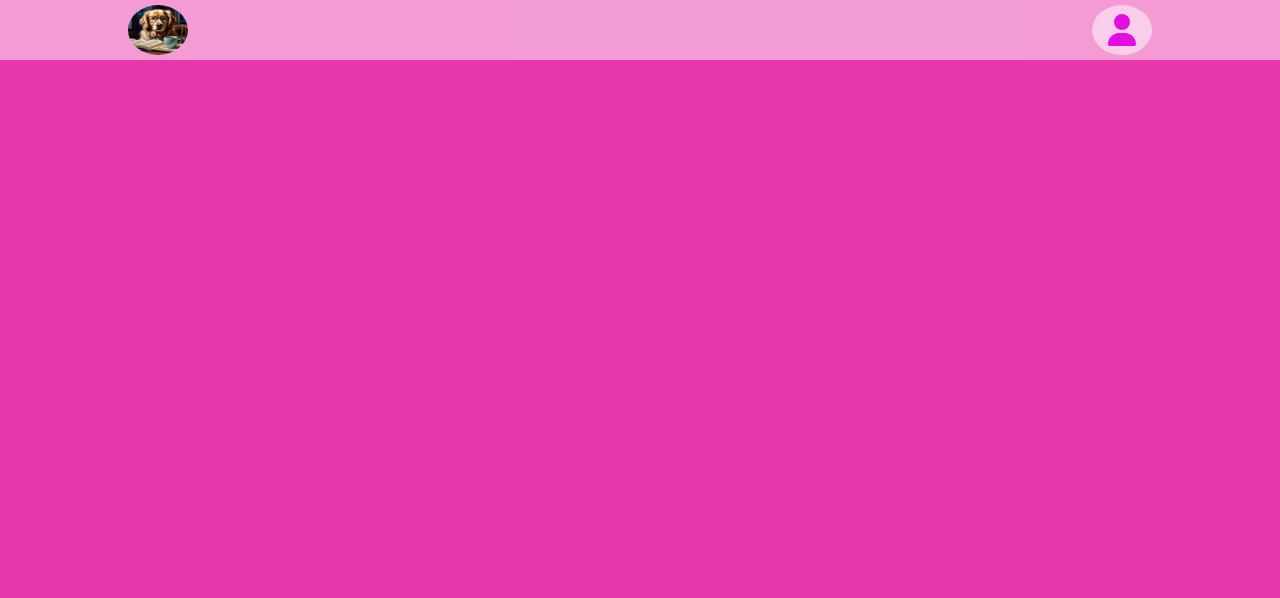
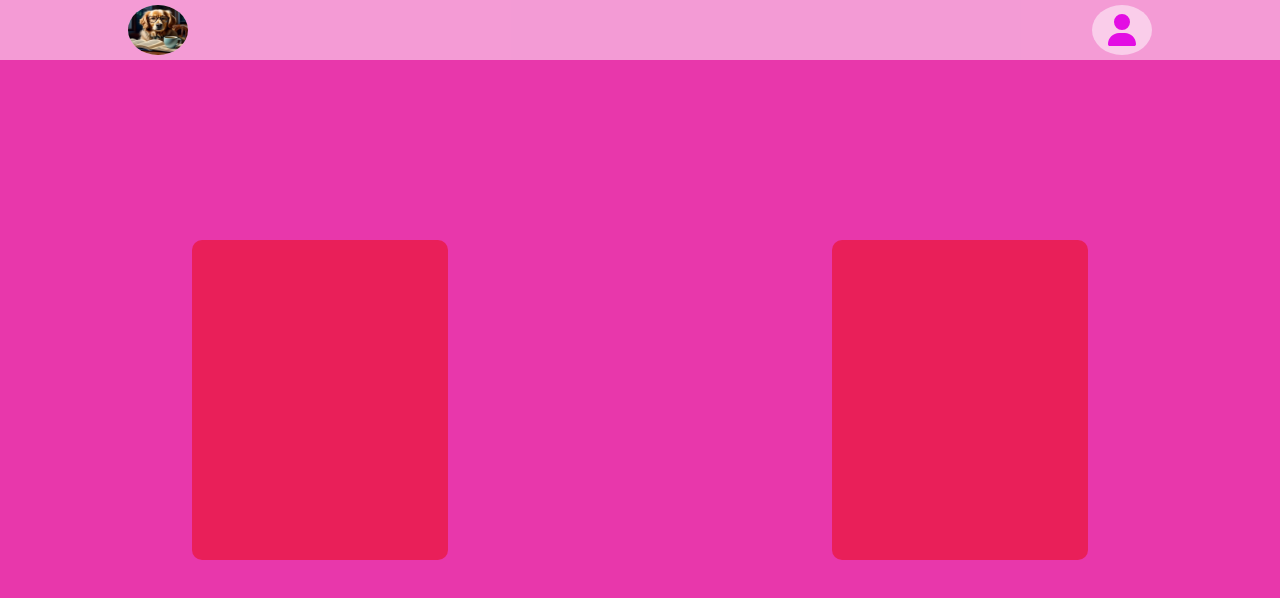
Before and after one commit to Gerenciar-gastos/Gerenciar_gastos_front, a React (Vite) app: page /home in a window 1280 px wide. Shown: the top 598 px of the page. Built offline with nearby package versions, Linux system fonts and the light colour scheme.

Commit message:
feat: creat container month

```diff
--- /dev/null
+++ b/src/assets/styled/homeStyled/MonthStyled.jsx
@@ -0,0 +1,23 @@
+import styled from "styled-components";
+
+
+export const All = styled.div`
+ background-color: #E837AB;
+ color: aliceblue;
+ width: 100vw;
+ height: 100vh;
+ display: flex;
+ justify-content: space-around;
+ align-items: center;
+`;
+
+export const Month = styled.div`
+  background-color: rgba(235, 8, 8, 0.5);
+  color: #a70ee9;
+  width: 20vw;
+  height: 40vh;
+  display: flex;
+  justify-content: space-between;
+  align-items: center;
+  border-radius: 10px;
+`;
--- a/src/pages/Home.jsx
+++ b/src/pages/Home.jsx
@@ -1,4 +1,4 @@
-import { All } from "../assets/styled/userStyled/loginStyled";
+import { All, Month } from "../assets/styled/homeStyled/MonthStyled";
 import NavBar from "../components/Navbar";
 
 export default function Home() {
@@ -6,6 +6,10 @@ export default function Home() {
     return (
         <All>
             <NavBar />
+            <Month></Month>
+            <Month></Month>
+            <></>
+
         </All>
 
     );
```
